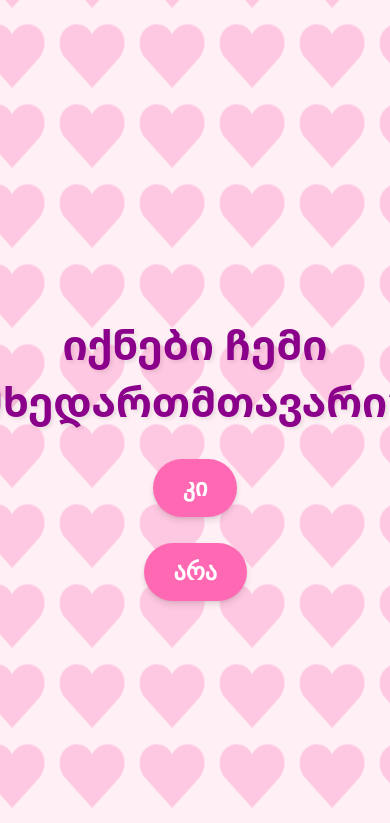
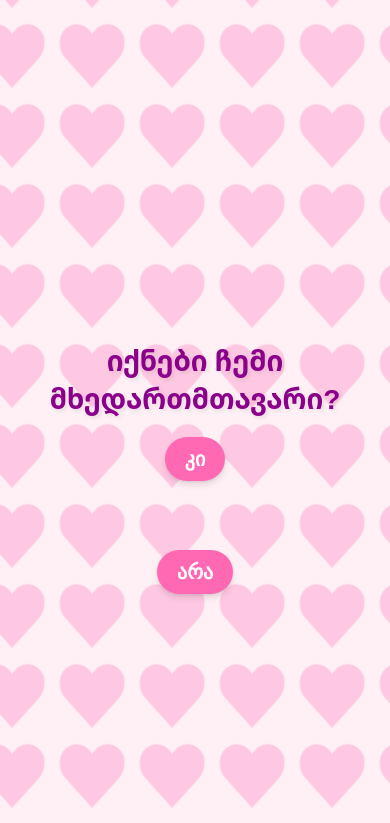
Before and after one commit to Akrryn/Im-shy, a plain HTML site: page index.html in a window 390 px wide. Shown: the top 823 px of the page. Drawn offline with nearby package versions, Linux system fonts and the light colour scheme.

Commit message:
Update styles.css

```diff
--- a/styles.css
+++ b/styles.css
@@ -80,3 +80,27 @@ button:hover {
   position: absolute;
   transition: all 0.5s ease;
 }
+
+/* Медиа-запрос для мобильных устройств */
+@media (max-width: 600px) {
+  .question {
+    font-size: 28px;
+    margin-bottom: 20px;
+    padding: 0 10px;
+  }
+
+  button {
+    font-size: 20px;
+    padding: 10px 20px;
+  }
+
+  .buttons {
+    flex-direction: column;
+    gap: 10px;
+  }
+
+  #no-btn {
+    position: absolute; /* Абсолютное позиционирование для мобильных */
+    margin-top: 0;
+  }
+}
```
